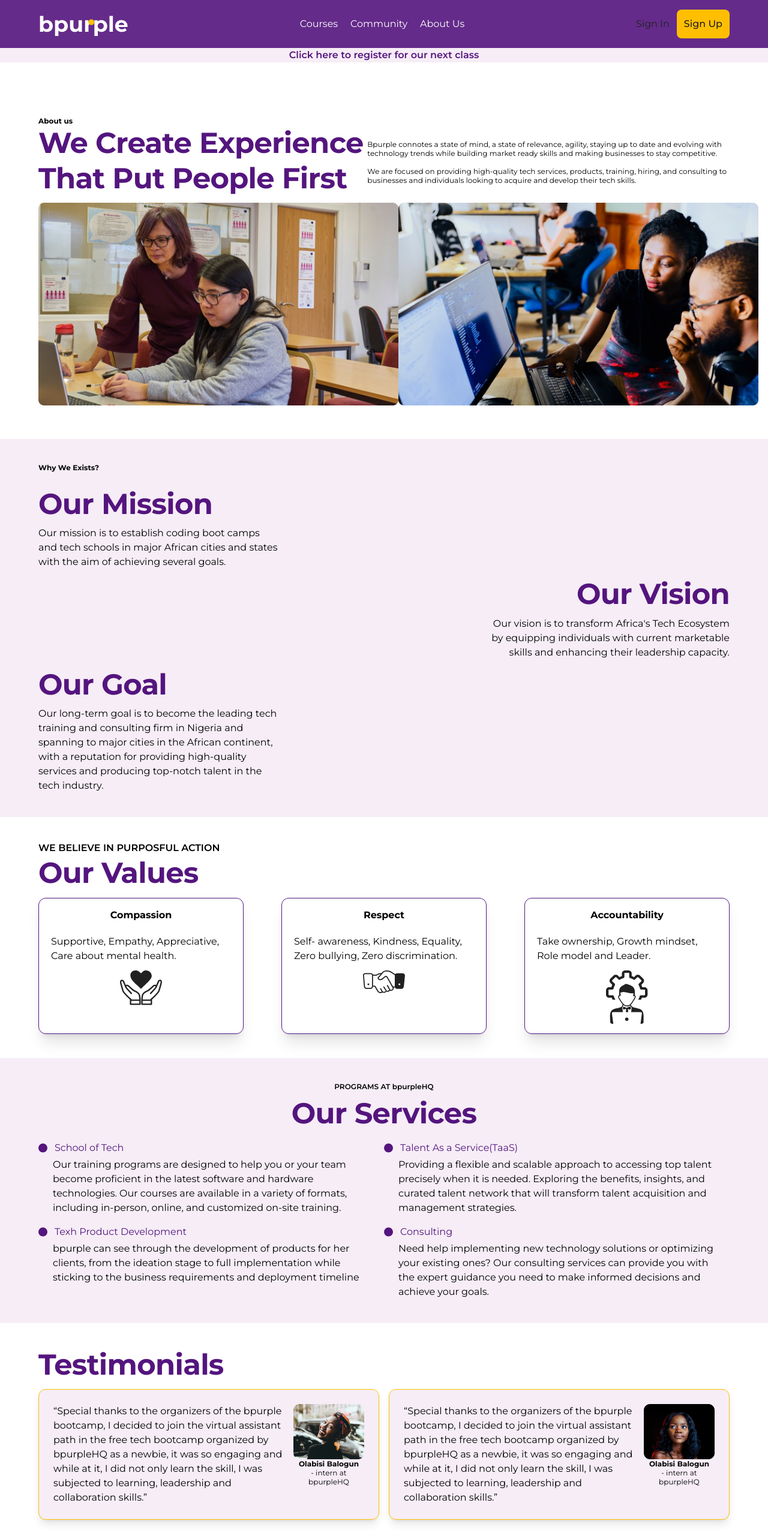
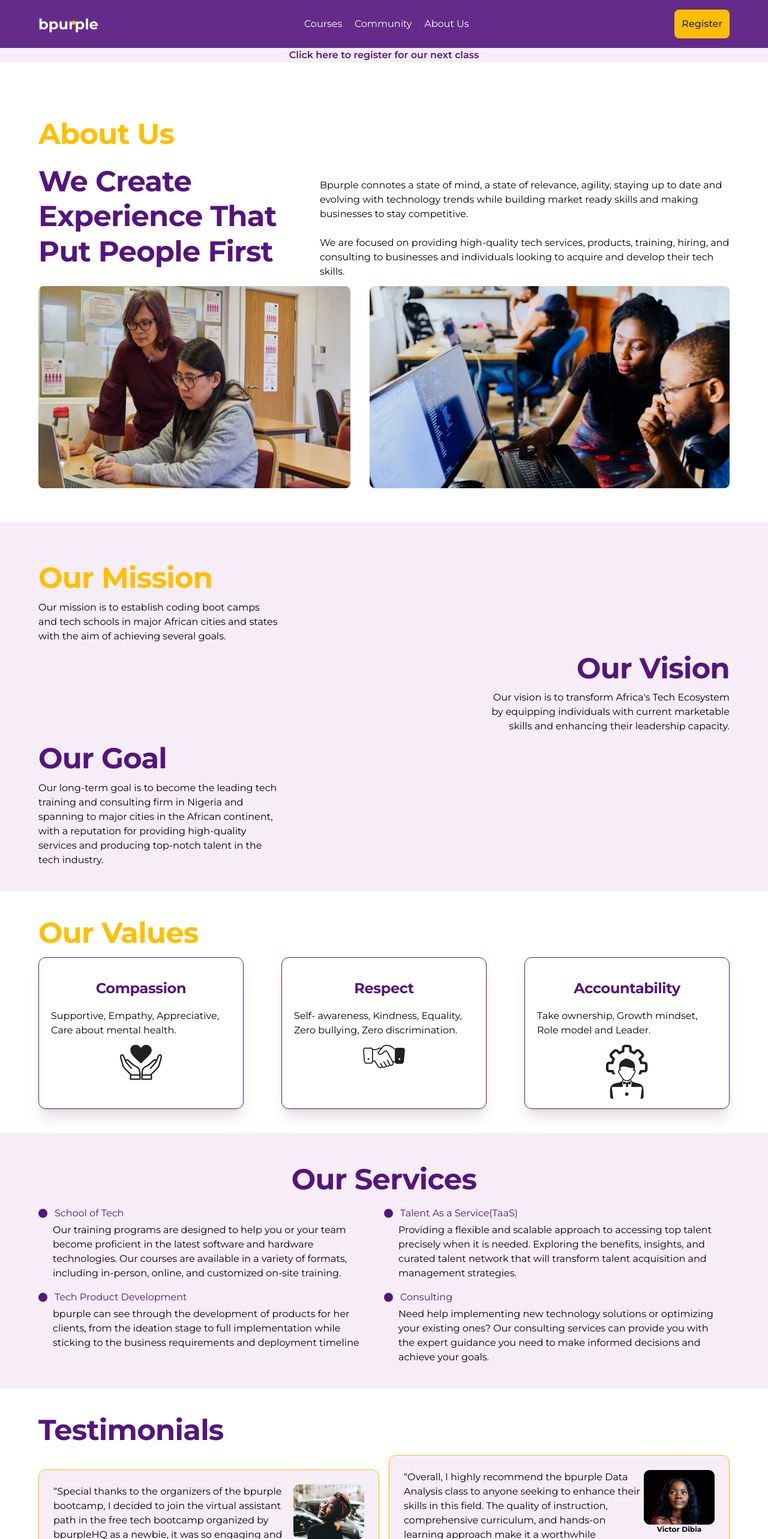
Before and after one commit to BpurpleHq/bpurplehq-web, a Next.js app: page /about in a window 1280 px wide. Shown: the top 2566 px of the page at 60% size. Built offline with nearby package versions, Linux system fonts and the light colour scheme.

Commit message:
colors and fonts update

```diff
--- a/app/about/page.tsx
+++ b/app/about/page.tsx
@@ -10,25 +10,27 @@
   return (
     <div>
     <section className='sm:px-16 px-6 pt-4 lg:pt-[90px] pb-14'>
-      <h3 className='text-body-2 font-bold text-center lg:text-start'>About us</h3>
+      <h3 className='text-headline-2 text-secondary mb-5 font-bold text-center lg:text-start'>About Us</h3>
       <div className='flex flex-col lg:flex-row justify-between'>
         <div className=''>
           <h2 className='text-headline-3 lg:text-headline-2 text-primary text-center lg:text-start'>We Create Experience That Put People First</h2>
         </div>
         <div>
-          <p className='lg:text-body-2 lg:mt-6 mt-3'>Bpurple connotes a state of mind, a state of relevance, agility, staying up to date and evolving with technology trends while building market ready skills and making businesses to stay competitive.<br /> <br />We are focused on providing high-quality tech services, products, training, hiring, and consulting to businesses and individuals looking to acquire and develop their tech skills.</p>
+          <p className='lg:mt-6 mt-3'>Bpurple connotes a state of mind, a state of relevance, agility, staying up to date and evolving with technology
+          trends while building market ready skills and making businesses to stay competitive.<br /> <br />We are focused on providing high-quality tech services, products,
+          training, hiring, and consulting to businesses and individuals looking to acquire and develop their tech skills.</p>
         </div>
         </div>
         <div className='flex flex-col gap-5 lg:gap-0 lg:flex-row justify-between mt-3'>
-          <Image src='/aboutImage1.png' width={600} height={359} alt='about image' />
+          <Image src='/aboutImage1.png' width={520} height={300} alt='about image' />
           <Image src='/aboutImage2.png' width={600} height={359} alt='about image' />
         </div>
       </section>
       <section className='bg-extra'>
         <div className='flex flex-col gap-3 sm:px-16 px-6 lg:py-10 py-4'>
-          <h3 className='text-body-2 font-bold'>Why We Exists?</h3>
+          <h3 className='text-body-2 font-bold'></h3>
           <div className='flex flex-col Lg:items-start mt-3'>
-            <h2 className='text-headline-3 lg:text-headline-2 text-primary'>Our Mission</h2>
+            <h2 className='text-headline-3 lg:text-headline-2 text-secondary'>Our Mission</h2>
             <p className='lg:w-[400px] mt-2'>Our mission is to establish coding boot camps and tech schools in major African cities and states with the aim of achieving several goals. </p>
           </div>
           <div className='relative flex flex-col lg:items-end'>
@@ -43,12 +45,12 @@
       </section>
       <section>
         <div className='sm:px-16 px-6 lg:py-10 py-5'>
-          <h2 className='font-semibold text-center lg:text-start'>WE BELIEVE IN PURPOSFUL ACTION</h2>
-          <h2 className='text-headline-3 lg:text-headline-2 text-primary text-center lg:text-start'>Our Values</h2>
+          <h2 className='font-semibold text-center lg:text-start'></h2>
+          <h2 className='text-headline-3 lg:text-headline-2 text-secondary text-center lg:text-start'>Our Values</h2>
           <div className='flex flex-col lg:flex-row gap-4 lg:gap-0 lg:justify-between mt-3'>
             {values.map(({ id, title, description, image }) => (
               <div key={id} className='border border-primary rounded-xl py-4 px-5 shadow-xl'>
-                <p className='text-center font-bold'>{title}</p>
+                <p className='text-center font-bold text-headline-3 text-primary mt-5'>{title}</p>
                 <p className='lg:w-[300px] mt-5'>{description}</p>
                 <div className='flex justify-center mt-3'>
                   <Image src={image} alt={title} width={70} height={70} />
@@ -60,7 +62,7 @@
       </section>
       <section className='bg-extra'>
         <div className='sm:px-16 px-6 lg:py-10 py-5'>
-          <h3 className='text-body-2 text-center font-semibold'>PROGRAMS AT bpurpleHQ</h3>
+          <h3 className='text-body-2 text-center font-semibold'></h3>
           <h2 className='text-headline-3 lg:text-headline-2 text-center text-primary mt-2'>Our Services</h2>
           <div className='grid grid-cols-1 md:grid-cols-2'>
             {services1.map(({ id, title, description, image }) => (
--- a/app/courses/page.tsx
+++ b/app/courses/page.tsx
@@ -15,8 +15,10 @@
         <div className='flex flex-col lg:flex-row lg:justify-between items-center lg:gap-7 lg:pt-7'>
           <div className='relative lg:mt-6 bg-extra rounded-lg'>
             <div className='p-5'>
-            <h3 className='max-w-[500px] text-headline-2 text-primary lg:mt-[60px]'>Todays learners change the world</h3>
-            <p className='lg:max-w-[500px] pt-4'>Lorem ipsum dolor sit amet consectetur adipisicing elit. Ratione sapiente non ex optio? Labore nisi dignissimos, maiores suscipit voluptate optio?</p>
+            <h3 className='max-w-[500px] text-headline-2 text-primary lg:mt-[50px]'>Todays <span className='text-secondary'>learners</span>  change the world</h3>
+            <p className='lg:max-w-[500px] pt-4'>
+            We are positioned to provide user centric learning experiences with a defined curriculum backed with industry leading experts as instructors.
+            </p>
 
             <div className='hidden'>
               <CustomButton
--- a/components/CoursesOffered.tsx
+++ b/components/CoursesOffered.tsx
@@ -7,15 +7,15 @@
 const CoursesOffered = () => {
   return (
     <div className='sm:px-16 px-6 py-10'>
-     <h3 className='text-headline-3 lg:text-headline-2 text-primary'>Our Learning Path</h3>
+     <h3 className='text-headline-3 lg:text-headline-2 text-secondary'>Our Learning Path</h3>
      <div className='grid grid-cols-1 md:grid-cols-2 lg:grid-cols-3 gap-8 mt-9'>
         {learningPath.map(({ id, image, title, description, duration, url }) => (
             <div key={id} className='bg-extra rounded-lg pb-5 shadow-lg'>
                 <div className='relative hover:grayscale lg:hover:scale-110'>
                     <Image src={image} alt={title} width={417} height={300}  className='object-contain' />
                 </div>
-                <p className='mt-3 px-5 text-headline-4'>{title}</p>
-                <p className='mt-3 px-5 text-body-2'>{description}</p>
+                <p className='mt-3 px-5 text-headline-3 text-primary'>{title}</p>
+                <p className='mt-3 px-5'>{description}</p>
                 <p className='mt-3 px-5 font-semibold'>Duration: {duration}</p>
 
                 <Link href={url} className='hidden'>
--- a/components/MenuAction.tsx
+++ b/components/MenuAction.tsx
@@ -5,17 +5,17 @@
 const MenuAction = () => {''
   return (
     <div className='flex flex-col md:flex-col lg:flex-row gap-[.75rem]'>
-      <Link href='/signIn'>
+     {/* <Link href='/signIn'>
         <CustomButton
           title='Sign In'
           btnType='button'
           containerStyles='mt-3'
           textStyles='text-dark'
         />
-      </Link>
-      <Link href='/signUp'>
+      </Link> ***/}
+      <Link href='https://bit.ly/bpurpletrainings'>  {/**changed the button name and url **/}
         <CustomButton
-          title='Sign Up'
+          title='Register'
           btnType='button'
           containerStyles='bg-secondary p-3 rounded-lg'
           textStyles='text-dark font-medium'
--- a/components/Navbar.tsx
+++ b/components/Navbar.tsx
@@ -41,7 +41,7 @@
            {/* Other screen */}
         <div className='bg-primary bg-opacity-90 w-full flex justify-between items-center sm:px-16 px-3 py-4 z-10'>
            <Link href='/'>
-                <Image src='/logoWhite.svg' width={150} height={150} alt='Bpurple logo'
+                <Image src='/logoWhite.svg' width={100} height={100} alt='Bpurple logo'
                 />
             </Link>
             <HiBars3BottomRight
--- a/constants/index.ts
+++ b/constants/index.ts
@@ -70,19 +70,19 @@
 export const metrics = [
     {
         id: 1,
-        figure: '50+',
+        figure: '100+',
         title: 'Trained',
         image: learnIcon,
     },
     {
         id: 2,
-        figure: '1000+',
-        title: 'Products of Ours',
+        figure: '20+',
+        title: 'Instructors',
         image: handIcon,
     },
     {
         id: 3,
-        figure: '1.5+',
+        figure: '500+',
         title: 'Satisfied Customers',
         image: peopleIcon,
     }
@@ -115,21 +115,21 @@
         review: '“Special thanks to the organizers of the bpurple bootcamp, I decided to join the virtual assistant path in the free tech bootcamp organized by bpurpleHQ as a newbie, it was so engaging and while at it, I did not only learn the skill, I was subjected to learning, leadership and collaboration skills.” ',
         image: testimonial1,
         name: 'Olabisi Balogun',
-        title: '- intern at bpurpleHQ',
+        title: 'Intern-bpurpleHQ',
     },
     {
         id: 2,
-        review: '“Special thanks to the organizers of the bpurple bootcamp, I decided to join the virtual assistant path in the free tech bootcamp organized by bpurpleHQ as a newbie, it was so engaging and while at it, I did not only learn the skill, I was subjected to learning, leadership and collaboration skills.” ',
+        review: '“Overall, I highly recommend the  bpurple Data Analysis class to anyone seeking to enhance their skills in this field. The quality of instruction, comprehensive curriculum, and hands-on learning approach make it a worthwhile investment. I feel more confident in my ability to collect, analyze, and interpret data, thanks to the team for providing such a valuable learning experience.” ',
         image: testimonial2,
-        name: 'Olabisi Balogun',
-        title: '- intern at bpurpleHQ',
+        name: 'Victor Dibia',
+        title: '',
     },
 ];
 
 export const cta = [
     {
         id: 1,
-        title: 'Individaul',
+        title: 'Individual',
         content: 'Accelerate your dream of becoming a world-class software developer or designer.',
         image: individualIcon,
         buttonTitle: 'Browse Courses',
@@ -149,7 +149,7 @@
         image: GISIMAGE,
         title: 'School of GIS',
         description: 'GIS is an effective instrument for collecting, processing, and displaying spatial and geographic data. Numerous sectors, including urban planning, environmental management, and resource allocation, can use this technology. Organizations can use GIS to visualize data in maps, graphs, and tables, analyze patterns, and uncover connections that might not be obvious through conventional data analysis.',
-        duration: '3-4 weeks',
+        duration: '5-7 weeks',
         url: '/gis-school',
     },
     {
@@ -165,7 +165,7 @@
         image: productImage,
         title: 'School of Product',
         description: 'Product design is a highly valuable skill that involves the creation of new products or the improvement of existing ones. It encompasses a wide range of activities, including research, conceptualization, prototyping, testing, and refinement. The ability to collaborate with cross-functional teams, communicate effectively, and understand customer needs are also essential components of product design.',
-        duration: '3-4 weeks',
+        duration: '6-8 weeks',
         url: '/product-school',
     },
     {
@@ -173,7 +173,7 @@
         image: dataImage,
         title: 'Data School',
         description: 'Data analysis is the process of looking at and interpreting data to gain understanding and make wise choices. To spot patterns, trends, and correlations, one must collect, clean, organize, and visualize data. For organizations to make choices based on facts, spot areas for improvement, and maximize performance, data analysis is a crucial tool.',
-        duration: '3-4 weeks',
+        duration: '10-12 weeks',
         url: '/data-school',
     },
     {
@@ -181,7 +181,7 @@
         image: blockchainImage,
         title: 'School of Blockchain',
         description: 'COMING SOON',
-        duration: '3-4 weeks',
+        duration: 'N/A',
         url: '/blockchain-school',
     },
     {
@@ -189,7 +189,7 @@
         image: aiImage,
         title: 'School of AI',
         description: 'COMING SOON',
-        duration: '3-4 weeks',
+        duration: 'N/A',
         url: '/ai-school',
     },
 ];
@@ -230,7 +230,7 @@
     },
     {
         id: 3,
-        title: 'Texh Product Development',
+        title: 'Tech Product Development',
         description: 'bpurple can see through the development of products for her clients, from the ideation stage to full implementation while sticking to the business requirements and deployment timeline',
         image: dotIcon,
     },
```
Also changed, not shown: app/page.tsx (+4 -4 lines), components/CTA.tsx (+5 -5 lines), components/Products.tsx (+6 -6 lines).
